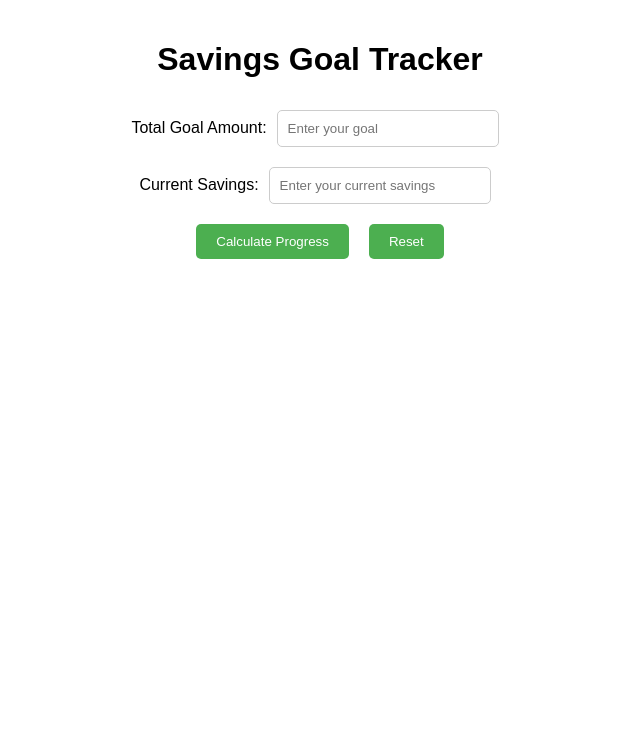
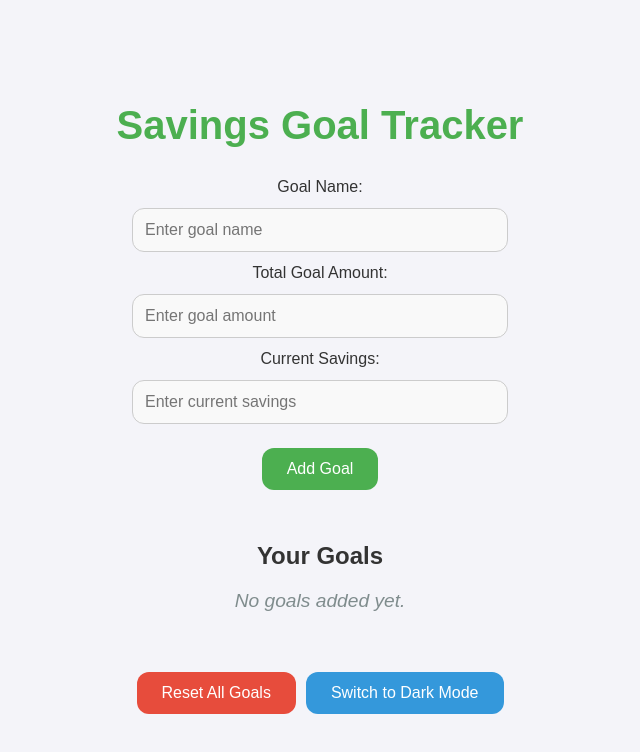
Before and after one commit to kshitish28/Goal-Tracker, a React (Create React App) app: page / in a window 1280 px wide. Shown: the top 752 px of the page, without its empty margins (320-960 px from the left). Built offline with nearby package versions, Linux system fonts and the light colour scheme.

Commit message:
project updated

```diff
--- a/src/App.css
+++ b/src/App.css
@@ -1,41 +1,310 @@
-.App {
-  font-family: Arial, sans-serif;
+/* Global Styles */
+body {
+  font-family: 'Arial', sans-serif;
+  margin: 0;
+  padding: 0;
+  box-sizing: border-box;
+  display: flex;
+  justify-content: center;
+  align-items: center;
+  height: 100vh;
+  background-color: #f4f4f9;
+  transition: background-color 0.3s ease, color 0.3s ease;
   text-align: center;
-  padding: 20px;
 }
 
-input {
-  padding: 10px;
-  margin: 10px;
-  width: 200px;
-  border-radius: 5px;
-  border: 1px solid #ccc;
+/* Light Mode */
+.App.light {
+  background-color: #f4f4f9;
+  color: #333;
 }
 
-button {
-  padding: 10px 20px;
-  margin: 10px;
+.App.light .App {
+  background-color: #ffffff;
+  box-shadow: 0 4px 15px rgba(0, 0, 0, 0.1);
+  border-radius: 15px;
+  padding: 30px;
+  width: 100%;
+  max-width: 600px;
+  text-align: center;
+}
+
+.App.light h1 {
+  font-size: 2.5rem;
+  color: #4CAF50;
+  margin-bottom: 30px;
+  font-weight: 700;
+}
+
+.App.light input {
+  padding: 12px;
+  margin: 12px 0;
+  width: 100%;
+  max-width: 350px;
+  border-radius: 12px;
+  border: 1px solid #ccc;
+  background-color: #f9f9f9;
+  color: #333;
+  font-size: 16px;
+  transition: background-color 0.3s ease, border-color 0.3s ease;
+}
+
+.App.light input:focus {
+  border-color: #4CAF50;
+  background-color: #e9f7e7;
+  outline: none;
+}
+
+.App.light button {
+  padding: 12px 25px;
+  margin: 12px 5px;
   cursor: pointer;
   background-color: #4CAF50;
   color: white;
   border: none;
-  border-radius: 5px;
+  border-radius: 12px;
+  font-size: 16px;
+  transition: background-color 0.3s ease, transform 0.2s ease;
 }
 
-button:hover {
+.App.light button:hover {
   background-color: #45a049;
+  transform: translateY(-2px);
 }
 
-.progress-bar {
+.App.light button:active {
+  background-color: #388e3c;
+  transform: translateY(1px);
+}
+
+.App.light .goal {
+  background-color: #ffffff;
+  padding: 20px;
+  margin: 20px 0;
+  border-radius: 12px;
+  border: 1px solid #ddd;
+  box-shadow: 0 4px 12px rgba(0, 0, 0, 0.1);
+  transition: box-shadow 0.3s ease, transform 0.3s ease;
+}
+
+.App.light .goal:hover {
+  transform: translateY(-5px);
+  box-shadow: 0 6px 15px rgba(0, 0, 0, 0.1);
+}
+
+.App.light .progress-bar {
   width: 100%;
   background-color: #f3f3f3;
-  border-radius: 5px;
-  margin-top: 20px;
+  border-radius: 10px;
   height: 20px;
+  margin-top: 15px;
+  box-shadow: inset 0 1px 3px rgba(0, 0, 0, 0.1);
 }
 
-.progress {
+.App.light .progress {
   height: 100%;
   background-color: #4CAF50;
-  border-radius: 5px;
+  border-radius: 10px;
+  transition: width 0.5s ease;
 }
+
+.App.light .reset-button {
+  padding: 12px 25px;
+  margin: 20px 5px 10px; /* Added margin-bottom for space between buttons */
+  cursor: pointer;
+  background-color: #e74c3c;
+  color: white;
+  border: none;
+  border-radius: 12px;
+  font-size: 16px;
+  transition: background-color 0.3s ease;
+}
+
+.App.light .reset-button:hover {
+  background-color: #c0392b;
+}
+
+.App.light .reset-button:active {
+  background-color: #e74c3c;
+}
+
+.App.light .theme-toggle {
+  padding: 12px 25px;
+  margin: 10px 5px; /* Added margin-top for spacing between Reset and Switch Mode */
+  cursor: pointer;
+  background-color: #3498db;
+  color: white;
+  border: none;
+  border-radius: 12px;
+  font-size: 16px;
+  transition: background-color 0.3s ease, transform 0.2s ease;
+}
+
+.App.light .theme-toggle:hover {
+  background-color: #2980b9;
+  transform: translateY(-2px);
+}
+
+.App.light .theme-toggle:active {
+  background-color: #1c6e8c;
+  transform: translateY(1px);
+}
+
+/* Dark Mode */
+.App.dark {
+  background-color: #2c3e50;
+  color: #ecf0f1;
+}
+
+.App.dark .App {
+  background-color: #34495e;
+  box-shadow: 0 4px 15px rgba(0, 0, 0, 0.3);
+  border-radius: 15px;
+  padding: 30px;
+  width: 100%;
+  max-width: 600px;
+  text-align: center;
+}
+
+.App.dark h1 {
+  font-size: 2.5rem;
+  color: #16a085;
+  margin-bottom: 30px;
+  font-weight: 700;
+}
+
+.App.dark input {
+  padding: 12px;
+  margin: 12px 0;
+  width: 100%;
+  max-width: 350px;
+  border-radius: 12px;
+  border: 1px solid #7f8c8d;
+  background-color: #2c3e50;
+  color: #ecf0f1;
+  font-size: 16px;
+  transition: background-color 0.3s ease, border-color 0.3s ease;
+}
+
+.App.dark input:focus {
+  border-color: #16a085;
+  background-color: #34495e;
+  outline: none;
+}
+
+.App.dark button {
+  padding: 12px 25px;
+  margin: 12px 5px;
+  cursor: pointer;
+  background-color: #16a085;
+  color: white;
+  border: none;
+  border-radius: 12px;
+  font-size: 16px;
+  transition: background-color 0.3s ease, transform 0.2s ease;
+}
+
+.App.dark button:hover {
+  background-color: #1abc9c;
+  transform: translateY(-2px);
+}
+
+.App.dark button:active {
+  background-color: #1d8b7d;
+  transform: translateY(1px);
+}
+
+.App.dark .goal {
+  background-color: #34495e;
+  padding: 20px;
+  margin: 20px 0;
+  border-radius: 12px;
+  border: 1px solid #7f8c8d;
+  box-shadow: 0 4px 12px rgba(0, 0, 0, 0.3);
+  transition: box-shadow 0.3s ease, transform 0.3s ease;
+}
+
+.App.dark .goal:hover {
+  transform: translateY(-5px);
+  box-shadow: 0 6px 15px rgba(0, 0, 0, 0.3);
+}
+
+.App.dark .progress-bar {
+  width: 100%;
+  background-color: #7f8c8d;
+  border-radius: 10px;
+  height: 20px;
+  margin-top: 15px;
+  box-shadow: inset 0 1px 3px rgba(0, 0, 0, 0.3);
+}
+
+.App.dark .progress {
+  height: 100%;
+  background-color: #16a085;
+  border-radius: 10px;
+  transition: width 0.5s ease;
+}
+
+.App.dark .reset-button {
+  padding: 12px 25px;
+  margin: 20px 5px 10px; /* Added margin-bottom for space between buttons */
+  cursor: pointer;
+  background-color: #e74c3c;
+  color: white;
+  border: none;
+  border-radius: 12px;
+  font-size: 16px;
+  transition: background-color 0.3s ease;
+}
+
+.App.dark .reset-button:hover {
+  background-color: #c0392b;
+}
+
+.App.dark .reset-button:active {
+  background-color: #e74c3c;
+}
+
+.App.dark .theme-toggle {
+  padding: 12px 25px;
+  margin: 10px 5px; /* Added margin-top for spacing between Reset and Switch Mode */
+  cursor: pointer;
+  background-color: #3498db;
+  color: white;
+  border: none;
+  border-radius: 12px;
+  font-size: 16px;
+  transition: background-color 0.3s ease, transform 0.2s ease;
+}
+
+.App.dark .theme-toggle:hover {
+  background-color: #2980b9;
+  transform: translateY(-2px);
+}
+
+.App.dark .theme-toggle:active {
+  background-color: #1c6e8c;
+  transform: translateY(1px);
+}
+
+/* Add smooth transitions for elements when switching between themes */
+.App {
+  transition: background-color 0.5s ease, color 0.5s ease;
+}
+
+/* Goal List Section Styling */
+.goal-list {
+  margin-top: 40px;
+  margin-bottom: 40px;
+}
+
+.no-goals-message {
+  font-size: 1.2rem;
+  color: #7f8c8d;
+  font-style: italic;
+  transition: color 0.3s ease;
+}
+
+button, input, .goal, .reset-button, .theme-toggle {
+  transition: all 0.3s ease;
+}
--- a/src/App.js
+++ b/src/App.js
@@ -1,49 +1,98 @@
-import React, { useState } from 'react';
+import React, { useState, useEffect } from 'react';
 import './App.css';
 
 function App() {
-  // State for goal, current savings, and calculation
-  const [goal, setGoal] = useState('');
-  const [current, setCurrent] = useState('');
-  const [remaining, setRemaining] = useState(null);
-  const [progress, setProgress] = useState(0);
+  // State for the list of goals and theme
+  const [goals, setGoals] = useState([]);
+  const [goalName, setGoalName] = useState('');
+  const [goalAmount, setGoalAmount] = useState('');
+  const [currentSavings, setCurrentSavings] = useState('');
+  const [theme, setTheme] = useState('light'); // Theme state (light or dark)
 
-  const handleGoalChange = (e) => {
-    setGoal(e.target.value);
+  // Load goals and theme from localStorage on initial render
+  useEffect(() => {
+    const savedGoals = JSON.parse(localStorage.getItem('goals')) || [];
+    const savedTheme = localStorage.getItem('theme') || 'light';
+    setGoals(savedGoals);
+    setTheme(savedTheme);
+  }, []);
+
+  // Save goals and theme to localStorage whenever goals or theme change
+  useEffect(() => {
+    if (goals.length > 0) {
+      localStorage.setItem('goals', JSON.stringify(goals));
+    }
+    localStorage.setItem('theme', theme);
+  }, [goals, theme]);
+
+  const handleGoalNameChange = (e) => {
+    setGoalName(e.target.value);
   };
 
-  const handleCurrentChange = (e) => {
-    setCurrent(e.target.value);
+  const handleGoalAmountChange = (e) => {
+    setGoalAmount(e.target.value);
   };
 
-  const calculateProgress = () => {
-    if (goal && current) {
-      const remainingAmount = goal - current;
-      const progressPercentage = (current / goal) * 100;
-      setRemaining(remainingAmount);
-      setProgress(progressPercentage);
+  const handleCurrentSavingsChange = (e) => {
+    setCurrentSavings(e.target.value);
+  };
+
+  const calculateProgress = (goal) => {
+    const remainingAmount = goal.goalAmount - goal.currentSavings;
+    const progressPercentage = (goal.currentSavings / goal.goalAmount) * 100;
+    return { remainingAmount, progressPercentage };
+  };
+
+  const addGoal = () => {
+    if (goalName && goalAmount && currentSavings) {
+      const newGoal = {
+        id: new Date().getTime(),
+        name: goalName,
+        goalAmount: parseFloat(goalAmount),
+        currentSavings: parseFloat(currentSavings),
+      };
+      setGoals([...goals, newGoal]);
+      setGoalName('');
+      setGoalAmount('');
+      setCurrentSavings('');
+    } else {
+      alert('Please fill all fields');
     }
   };
 
-  const reset = () => {
-    setGoal('');
-    setCurrent('');
-    setRemaining(null);
-    setProgress(0);
+  const resetGoals = () => {
+    setGoals([]);
+    localStorage.removeItem('goals');
+  };
+
+  const toggleTheme = () => {
+    setTheme(theme === 'light' ? 'dark' : 'light');
   };
 
   return (
-    <div className="App">
+    <div className={`App ${theme}`}>
       <h1>Savings Goal Tracker</h1>
+
+      <div>
+        <label>
+          Goal Name:
+          <input
+            type="text"
+            value={goalName}
+            onChange={handleGoalNameChange}
+            placeholder="Enter goal name"
+          />
+        </label>
+      </div>
 
       <div>
         <label>
           Total Goal Amount:
           <input
             type="number"
-            value={goal}
-            onChange={handleGoalChange}
-            placeholder="Enter your goal"
+            value={goalAmount}
+            onChange={handleGoalAmountChange}
+            placeholder="Enter goal amount"
           />
         </label>
       </div>
@@ -53,26 +102,43 @@ function App() {
           Current Savings:
           <input
             type="number"
-            value={current}
-            onChange={handleCurrentChange}
-            placeholder="Enter your current savings"
+            value={currentSavings}
+            onChange={handleCurrentSavingsChange}
+            placeholder="Enter current savings"
           />
         </label>
       </div>
 
-      <button onClick={calculateProgress}>Calculate Progress</button>
+      <button onClick={addGoal}>Add Goal</button>
 
-      {remaining !== null && (
-        <div>
-          <h2>Remaining Amount: ₹ {remaining}</h2>
-          <h3>Progress: {progress.toFixed(2)}%</h3>
-          <div className="progress-bar">
-            <div className="progress" style={{ width: `${progress}%` }}></div>
-          </div>
-        </div>
-      )}
+      <div className="goal-list">
+        <h2>Your Goals</h2>
+        {goals.length > 0 ? (
+          goals.map((goal) => {
+            const { remainingAmount, progressPercentage } = calculateProgress(goal);
+            return (
+              <div key={goal.id} className="goal">
+                <h3>{goal.name}</h3>
+                <p>Total Goal: ₹{goal.goalAmount}</p>
+                <p>Current Savings: ₹{goal.currentSavings}</p>
+                <p>Remaining Amount: ₹{remainingAmount}</p>
+                <p>Progress: {progressPercentage.toFixed(2)}%</p>
+                <div className="progress-bar">
+                  <div className="progress" style={{ width: `${progressPercentage}%` }}></div>
+                </div>
+              </div>
+            );
+          })
+        ) : (
+          <p className="no-goals-message">No goals added yet.</p>
+        )}
+      </div>
 
-      <button onClick={reset}>Reset</button>
+      <button onClick={resetGoals} className="reset-button">Reset All Goals</button>
+
+      <button onClick={toggleTheme} className="theme-toggle">
+        Switch to {theme === 'light' ? 'Dark' : 'Light'} Mode
+      </button>
     </div>
   );
 }
```
